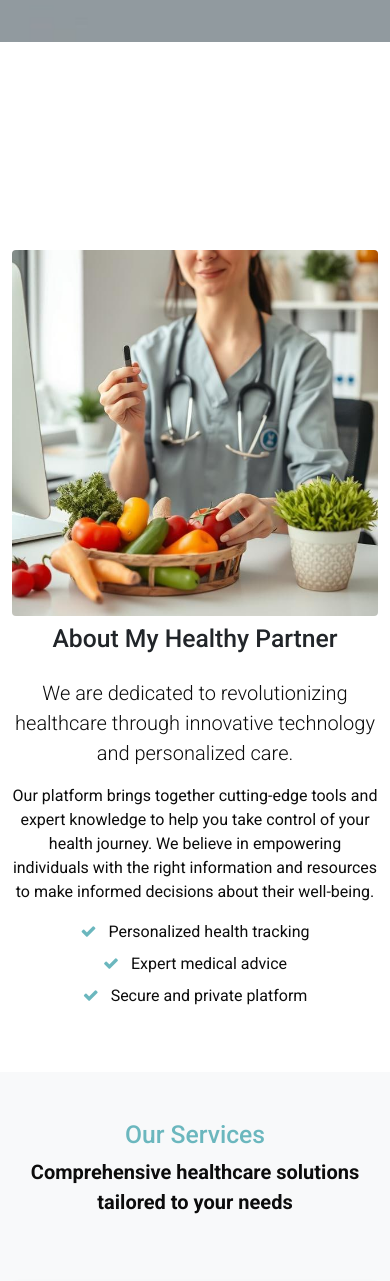
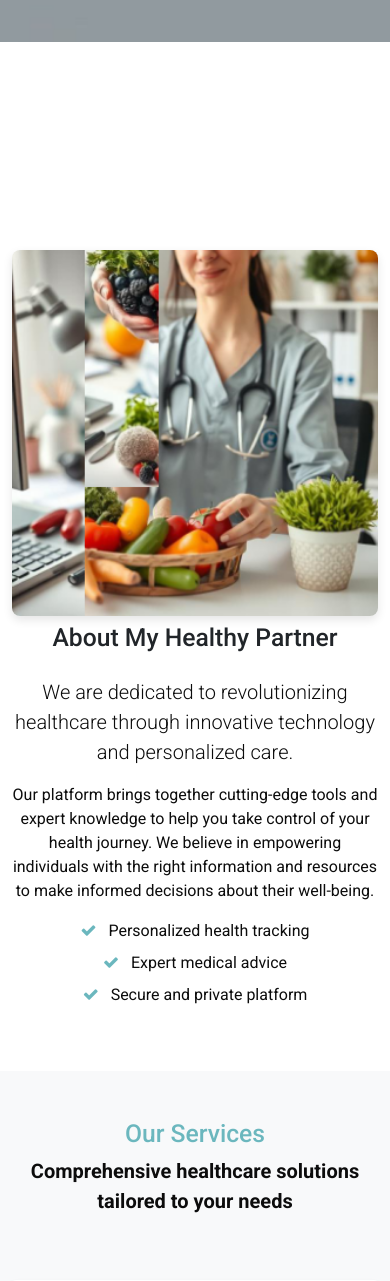
Before and after one commit to amraoui-mo7amed/MyHealthPlatform, a Django app: template frontend/templates/frontend/index.html in a window 390 px wide. Shown: the part 642-1923 px from the top of the page. Run offline with Django 5.2, Linux system fonts and the light colour scheme; the template is opened without the code that fills it, so the values that code supplies are empty; some libraries are stand-ins or nearby versions.

Commit message:
Implement canvas animation for the about section and enhance CSS styles
- Added a canvas element for dynamic image transitions in the about section
- Implemented JavaScript for image loading and animation effects
- Updated CSS for the hero area and added styles for the canvas
- Improved layout and responsiveness of the about section

```diff
--- a/frontend/static/css/landingpage_home.css
+++ b/frontend/static/css/landingpage_home.css
@@ -1,5 +1,4 @@
-.hero_area
-{
+.hero_area {
     /* background-image: url(../images/bg2_1.jpg); */
     background-repeat: no-repeat;
     background-size: cover;
@@ -8,7 +7,14 @@
     height: 100vh;
 }
 
-.hero_area > div
-{
+.hero_area>div {
     margin-top: 10rem !important;
 }
+
+#about canvas {
+    width: 100%;
+    height: 100%;
+    /* Ensures the canvas is square */
+    border-radius: 8px;
+    box-shadow: 0 4px 10px rgba(0, 0, 0, 0.1);
+}
--- a/frontend/static/js/script.js
+++ b/frontend/static/js/script.js
@@ -61,23 +61,136 @@ document.addEventListener('DOMContentLoaded', function () {
 });
 
 
+// about canvas animation
+
+
+// Select the canvas and set its dimensions
+const canvas = document.getElementById('about-canvas');
+const ctx = canvas.getContext('2d');
+
+// Set canvas dimensions to be square
+const canvasSize = Math.min(window.innerWidth * 0.8, window.innerHeight * 0.8); // Ensure the canvas fits the screen
+canvas.width = canvasSize;
+canvas.height = canvasSize;
+
+// Array of image URLs
 const aboutImages = [
-    // 'static/images/bottle.jpg',
     'static/images/sport.jpg',
     'static/images/about2.jpg',
-
+    'static/images/about.jpg',
 ];
 
-let abtcurrentIndex = 0;
-const aboutImage = document.getElementById('about-image');
+// Load all images dynamically
+const imageAssets = [];
+let loadedImages = 0;
 
-function changeAboutImage() {
-    abtcurrentIndex = (abtcurrentIndex + 1) % aboutImages.length;
-    aboutImage.src = aboutImages[abtcurrentIndex];
+aboutImages.forEach((url) => {
+    const img = new Image();
+    img.src = url;
+    img.onload = () => {
+        loadedImages++;
+        if (loadedImages === aboutImages.length) startAnimationSequence();
+    };
+    imageAssets.push(img);
+});
+
+// Number of vertical pieces
+const numPieces = 5;
+
+// Start the animation sequence
+function startAnimationSequence() {
+    let currentImageIndex = 0;
+
+    function animateNextImage() {
+        const outgoingImage = imageAssets[currentImageIndex];
+        currentImageIndex = (currentImageIndex + 1) % imageAssets.length; // Loop back to the first image
+        const incomingImage = imageAssets[currentImageIndex];
+
+        // Animate transition between outgoing and incoming images
+        animateTransition(outgoingImage, incomingImage, animateNextImage);
+    }
+
+    animateNextImage(); // Start the infinite loop
 }
-// Call changeAboutImage when DOM content is loaded
-document.addEventListener('DOMContentLoaded', function () {
-    changeAboutImage();
-});
-// Change image every 3 seconds
-setInterval(changeAboutImage, 3000);
+
+// Animate transition between two images
+function animateTransition(outgoingImage, incomingImage, onComplete) {
+    // Scale both images to fit the square canvas
+    const scaleOutgoing = canvasSize / Math.max(outgoingImage.width, outgoingImage.height);
+    const scaledWidthOutgoing = outgoingImage.width * scaleOutgoing;
+    const scaledHeightOutgoing = outgoingImage.height * scaleOutgoing;
+
+    const scaleIncoming = canvasSize / Math.max(incomingImage.width, incomingImage.height);
+    const scaledWidthIncoming = incomingImage.width * scaleIncoming;
+    const scaledHeightIncoming = incomingImage.height * scaleIncoming;
+
+    // Calculate the width of each piece
+    const pieceWidthOutgoing = scaledWidthOutgoing / numPieces;
+    const pieceWidthIncoming = scaledWidthIncoming / numPieces;
+
+    // Animation variables for incoming image
+    const positionsIncoming = Array(numPieces).fill(-scaledHeightIncoming); // Start above the canvas
+    const speedsIncoming = Array(numPieces).fill(5); // Fixed speed for simplicity
+    const isFallingIncoming = Array(numPieces).fill(false); // Tracks if a piece is falling
+
+    let lastTime = 0;
+
+    function animate(time) {
+        const deltaTime = time - lastTime;
+        lastTime = time;
+
+        // Clear the canvas
+        ctx.clearRect(0, 0, canvas.width, canvas.height);
+
+        // Draw outgoing image (fully visible)
+        ctx.drawImage(
+            outgoingImage,
+            0, 0, outgoingImage.width, outgoingImage.height, // Source rectangle
+            (canvas.width - scaledWidthOutgoing) / 2, (canvas.height - scaledHeightOutgoing) / 2, scaledWidthOutgoing, scaledHeightOutgoing // Destination rectangle
+        );
+
+        // Draw incoming image pieces
+        for (let i = 0; i < numPieces; i++) {
+            if (isFallingIncoming[i]) {
+                positionsIncoming[i] += speedsIncoming[i] * (deltaTime / 16); // Normalize speed
+
+                // Stop falling when the piece reaches its final position
+                if (positionsIncoming[i] >= 0) {
+                    positionsIncoming[i] = 0;
+                    isFallingIncoming[i] = false;
+
+                    // Start the next piece falling
+                    if (i + 1 < numPieces) {
+                        isFallingIncoming[i + 1] = true;
+                    } else if (i === numPieces - 1) {
+                        // All pieces have fallen in, trigger the callback
+                        onComplete && onComplete();
+                    }
+                }
+            }
+
+            // Draw the piece
+            const sourceX = (i * incomingImage.width) / numPieces; // Horizontal position in the source image
+            const destX = (i * scaledWidthIncoming) / numPieces + (canvas.width - scaledWidthIncoming) / 2; // Centered on the canvas
+            const destY = positionsIncoming[i] + (canvas.height - scaledHeightIncoming) / 2; // Centered vertically
+            ctx.drawImage(
+                incomingImage,
+                sourceX, 0, incomingImage.width / numPieces, incomingImage.height, // Source rectangle
+                destX, destY, pieceWidthIncoming, scaledHeightIncoming // Destination rectangle
+            );
+        }
+
+        // Start the first piece falling for the incoming image
+        if (!isFallingIncoming.some(Boolean)) {
+            isFallingIncoming[0] = true;
+        }
+
+        // Continue the animation until all pieces have fallen into place
+        if (positionsIncoming.some(pos => pos < 0)) {
+            requestAnimationFrame(animate);
+        }
+    }
+
+    // Start the animation loop
+    requestAnimationFrame(animate);
+}
--- a/frontend/templates/frontend/index.html
+++ b/frontend/templates/frontend/index.html
@@ -34,6 +34,9 @@
             type="text/css"
             href="{% static "css/bootstrap-rtl.css" %}" />
     {% else %}
+      <link rel="stylesheet"
+            href="https://cdnjs.cloudflare.com/ajax/libs/aos/2.3.4/aos.css" />
+
       <!-- Roboto font -->
       <link rel="preconnect" href="https://fonts.googleapis.com" />
       <link rel="preconnect" href="https://fonts.gstatic.com" crossorigin />
@@ -172,8 +175,9 @@
       <section id="about" class="py-5">
         <div class="container">
           <div class="row align-items-center">
-            <div class="col-lg-4"  data-aos="fade-right">
-              <img alt="About Us" class="img-fluid rounded mb-2" style='height:100%' id='about-image' />
+            <div class="col-lg-4" data-aos="fade-right">
+              <!-- Canvas for the animation -->
+              <canvas id="about-canvas"></canvas>
             </div>
             <div class="col-lg-8 text-center" data-aos="fade-left">
               <h2 class="text-dark mb-4 ">
```
